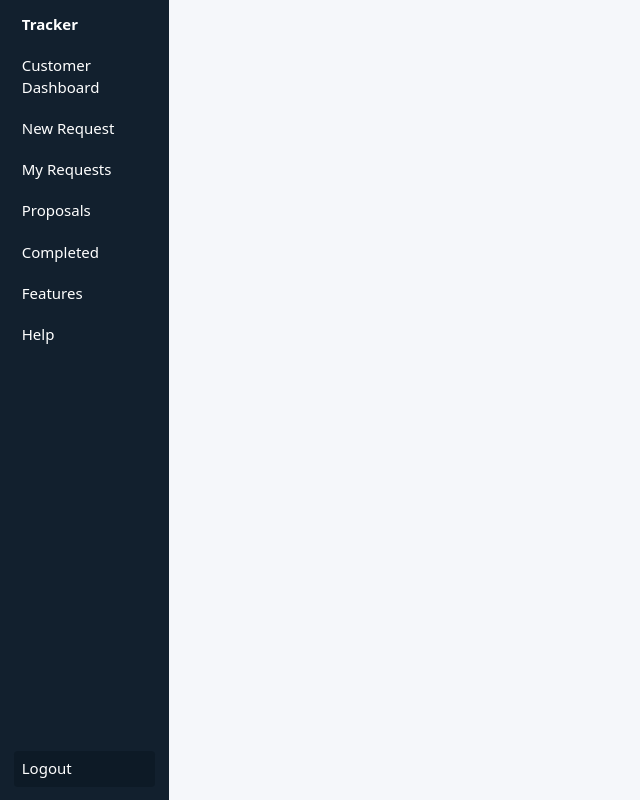
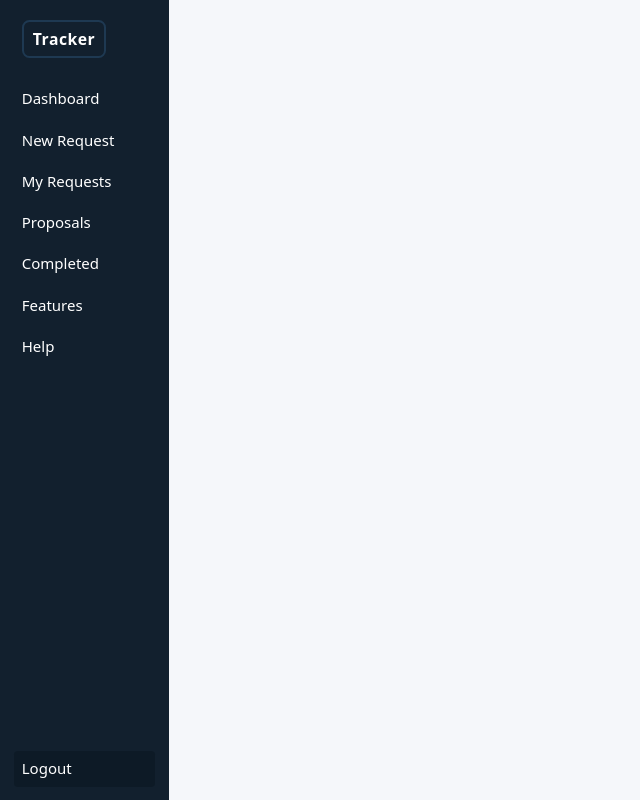
Before and after one commit to HiranthaSandaruwan/Hardware, a PHP site: page /partials/header.php in a window 1280 px wide. Shown: the whole page, without its empty margins (0-640 px from the left). Run offline with PHP 8.4, Linux system fonts and the light colour scheme; a user stored in the database is signed in.

Commit message:
Remove feedback averages and update UI elements
Removed average feedback calculations and display from admin feedback and reports pages for simplification. Cleaned up admin dashboard card descriptions and request page header. Enhanced sidebar navigation with a styled app logo badge and minor link text adjustments. Updated CSS for the new logo badge. Seeded additional demo users and profiles in the database for easier testing.

```diff
--- a/admin/index.php
+++ b/admin/index.php
@@ -107,17 +107,14 @@ $latestPayments = $mysqli->query("SELECT p.payment_id,p.method,p.status,p.paid_a
 <div style="margin-top:1.2rem;display:flex;gap:.75rem;flex-wrap:wrap;">
   <div class="card" style="flex:1 1 15rem;">
     <h3>Reports</h3>
-    <p style="font-size:.75rem;">Metrics & exports.</p>
     <p><a href="reports.php">Open Reports &raquo;</a></p>
   </div>
   <div class="card" style="flex:1 1 15rem;">
     <h3>Feedback</h3>
-    <p style="font-size:.75rem;">Quality insights.</p>
   <p><a href="feedback.php">Open Feedback Overview &raquo;</a></p>
   </div>
   <div class="card" style="flex:1 1 15rem;">
     <h3>Payments</h3>
-    <p style="font-size:.75rem;">Overview & status.</p>
     <p><a href="payments.php">View Payments &raquo;</a></p>
   </div>
 </div>
--- a/admin/requests.php
+++ b/admin/requests.php
@@ -7,8 +7,7 @@ require_once __DIR__ . '/../db.php';
 $res = $mysqli->query("SELECT r.request_id,u.username,r.device_type,r.category,r.state,r.created_at FROM requests r JOIN users u ON r.user_id=u.user_id ORDER BY r.created_at DESC");
 ?>
 <?php include __DIR__ . '/../partials/header.php'; ?>
-<h1>All Requests (Read‑Only)</h1>
-<p>State-driven flow active. Approval/rejection controls removed.</p>
+<h1>All Requests</h1>
 <table class="table">
   <tr>
     <th>ID</th>
--- a/assets/css/style.css
+++ b/assets/css/style.css
@@ -208,6 +208,20 @@ nav.sidebar h2 {
     font-size: .95rem;
     margin-bottom: .45rem;
     font-weight: 600
+}
+
+/* App logo badge */
+.app-logo span {
+    font-family: system-ui,-apple-system,Segoe UI,Roboto,sans-serif;
+    font-weight:700;
+    letter-spacing:.5px;
+    transition:background .2s,border-color .2s,transform .2s;
+}
+.app-logo:hover span {
+    background:#1e3952;
+    border-color:#284c68;
+    text-decoration:none;
+    transform:translateY(-2px);
 }
 
 nav.sidebar a {
--- a/partials/nav.php
+++ b/partials/nav.php
@@ -4,7 +4,11 @@ $role = $u['role'] ?? null;
 $base = $BASE_URL;
 ?>
 <nav class="sidebar">
-  <h2><a href="<?= $base ?>/index.php">Tracker</a></h2>
+  <h2 style="margin:0 0 .75rem;">
+    <a href="<?= $base ?>/index.php" class="app-logo" style="display:inline-block;font-size:1.05rem;font-weight:700;letter-spacing:.5px;">
+      <span style="display:inline-block;padding:.35rem .6rem;border:2px solid #1e3952;border-radius:.5rem;">Tracker</span>
+    </a>
+  </h2>
   <?php if ($u): ?>
     <?php if ($role === 'admin'): ?>
       <a href="<?= $base ?>/admin/index.php">Admin Dashboard</a>
@@ -18,7 +22,7 @@ $base = $BASE_URL;
       <a href="<?= $base ?>/technician/accepted_appointments.php">Accepted Appointments</a>
       <a href="<?= $base ?>/technician/completed.php">Completed</a>
     <?php else: ?>
-      <a href="<?= $base ?>/customer/dashboard.php">Customer Dashboard</a>
+      <a href="<?= $base ?>/customer/dashboard.php">Dashboard</a>
       <a href="<?= $base ?>/customer/request_new.php">New Request</a>
       <a href="<?= $base ?>/customer/my_requests.php">My Requests</a>
       <a href="<?= $base ?>/customer/proposals.php">Proposals</a>
```
Also changed, not shown: admin/feedback.php (+3 -6 lines), admin/reports.php (+0 -9 lines), sql/database.sql (+12 -1 lines).
